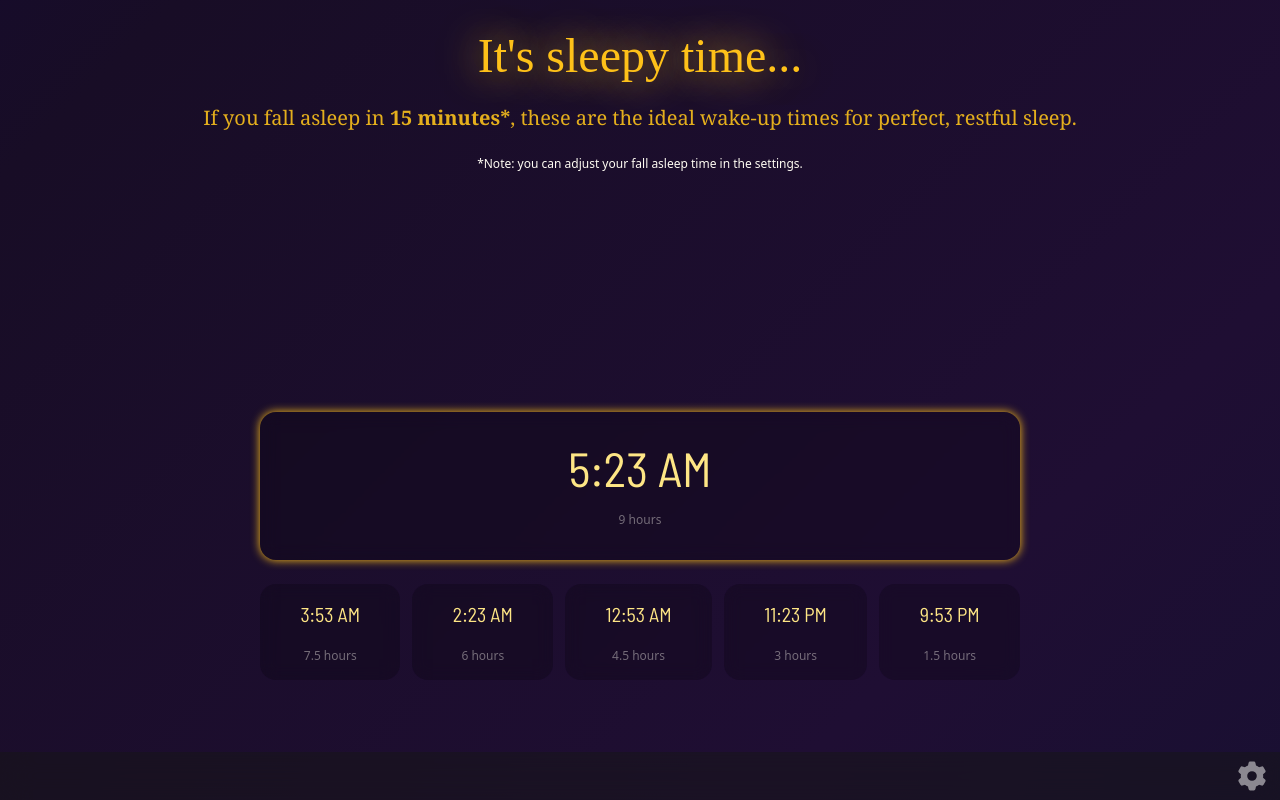
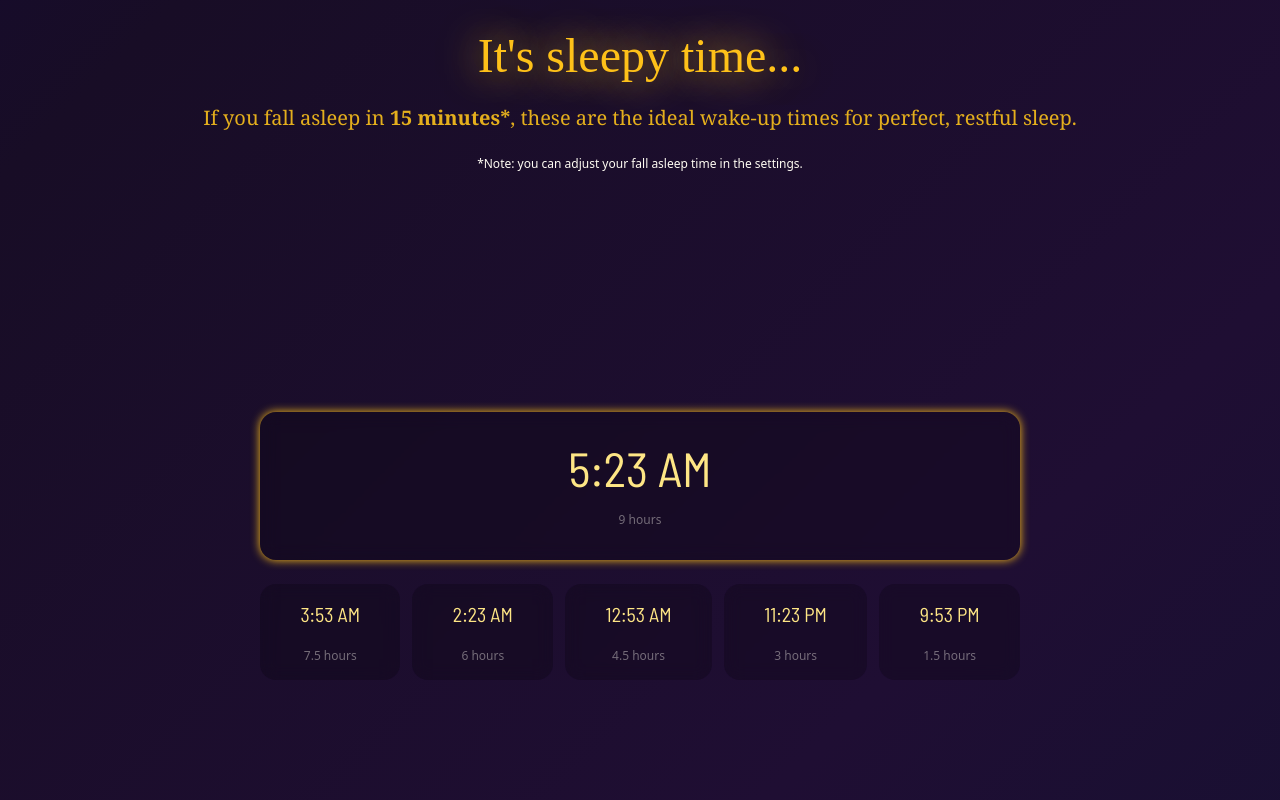
Before and after one commit to aronsantha/wakey, a React (Vite) app: page / in a window 1280 px wide. Built offline with nearby package versions, Linux system fonts and the light colour scheme; a web font is replaced by a local one.

Commit message:
hide settings again

```diff
--- a/src/components/App.jsx
+++ b/src/components/App.jsx
@@ -54,7 +54,7 @@ function App() {
         />
       </div> */}
       <div className="h-screen flex flex-col items-center overflow-y-auto">
-        <div className="z-50 flex px-3 h-12 items-center backdrop-blur-lg bg-neutral-900/50 justify-end fixed bottom-0 w-full">
+        {/* <div className="z-50 flex px-3 h-12 items-center backdrop-blur-lg bg-neutral-900/50 justify-end fixed bottom-0 w-full">
           <Cog6ToothIcon
             as={"button"}
             tabIndex="0"
@@ -62,7 +62,7 @@ function App() {
             className=" z-10   cursor-pointer rounded-full text-white opacity-50 transition-all duration-75 hover:opacity-100 h-8"
             aria-label="Open settings modal"
           />
-        </div>
+        </div> */}
         <main className="flex flex-col gap-6 px-4 py-8 text-center h-full">
           <h1 className="caprasimo text-5xl text-[#fec119] text-shadow-[0_0_40px_#fec119]">
             It's sleepy time...
```
